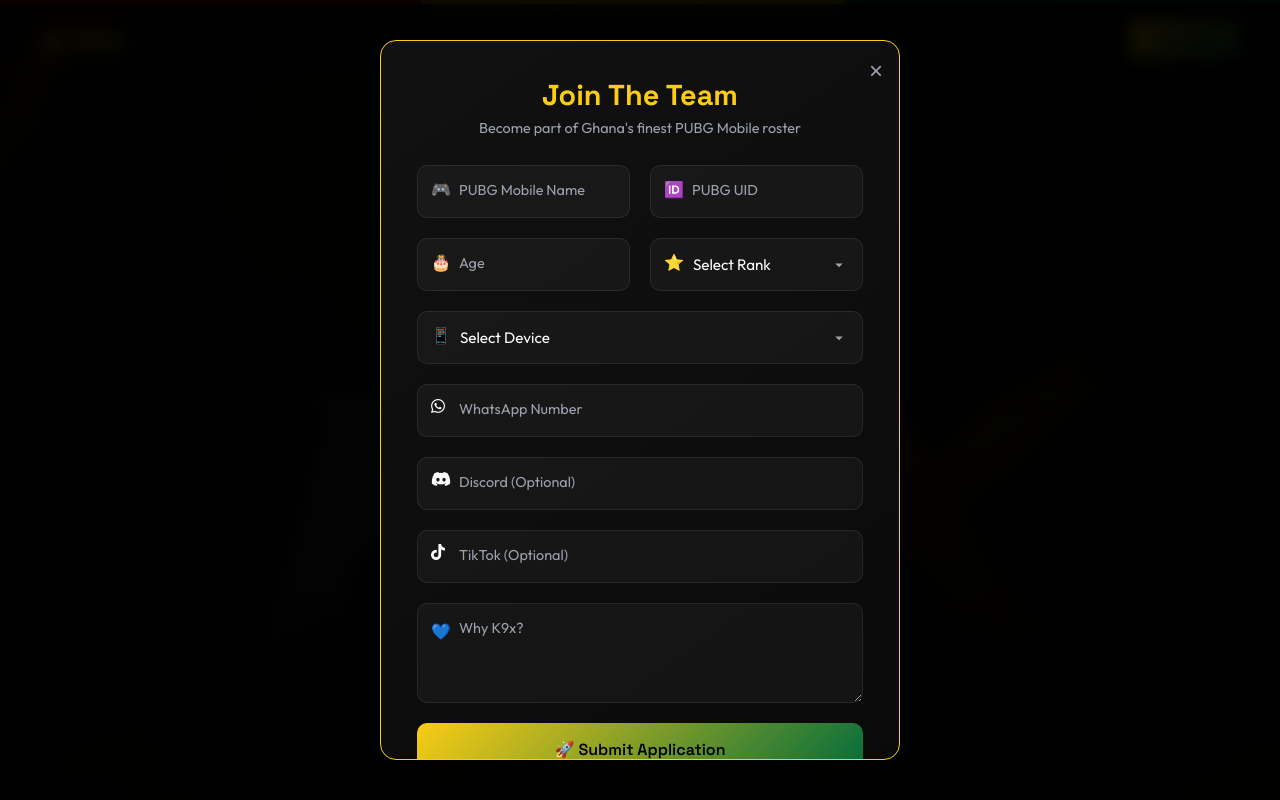
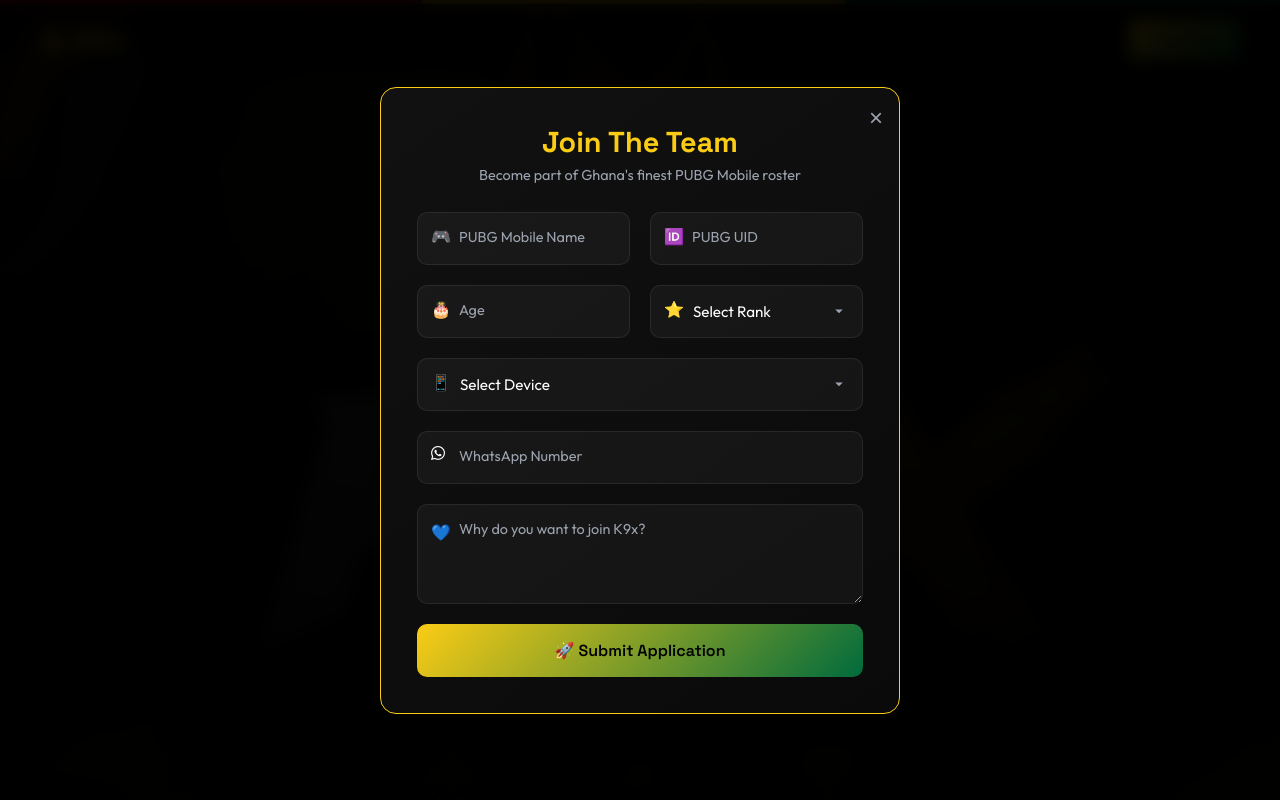
Before and after one commit to anonymousgh01-bit/K9xEsports, a React (Vite) app: page / in a window 1280 px wide. Both pictures are taken after a click on the button "Join Now". Shown: the top 800 px of the page. Built offline with nearby package versions, Linux system fonts and the light colour scheme.

Commit message:
Update App.jsx

```diff
--- a/src/App.jsx
+++ b/src/App.jsx
@@ -1,10 +1,6 @@
 import { useState, useEffect } from 'react';
 import './index.css';
 import './App.css';
-
-// ========================
-// COMPONENTS
-// ========================
 
 function Navbar({ onJoin }) {
   return (
@@ -68,19 +64,6 @@
       <button className="hero-btn" onClick={onJoin}>
         Join K9x
       </button>
-
-      {/* Social Links */}
-      <div className="social-links">
-        <a href="https://discord.gg/k9x" target="_blank" rel="noopener noreferrer" className="social-link social-discord" title="Join Discord">
-          <i className="fab fa-discord"></i>
-        </a>
-        <a href="https://tiktok.com/@k9xesports" target="_blank" rel="noopener noreferrer" className="social-link social-tiktok" title="Follow TikTok">
-          <i className="fab fa-tiktok"></i>
-        </a>
-        <a href="https://wa.me/233500000000" target="_blank" rel="noopener noreferrer" className="social-link social-whatsapp" title="WhatsApp">
-          <i className="fab fa-whatsapp"></i>
-        </a>
-      </div>
     </section>
   );
 }
@@ -115,15 +98,13 @@
   const [isSubmitting, setIsSubmitting] = useState(false);
   const [isSuccess, setIsSuccess] = useState(false);
 
-// CHANGE THIS:
-const API_URL = 'https://k9xesports.onrender.com';
-
   const handleSubmit = async (e) => {
   e.preventDefault();
   setIsSubmitting(true);
 
   try {
     const form = e.target;
+
     const formData = {
       pubgName: form.pubgName.value,
       pubgUid: form.pubgUid.value,
@@ -136,27 +117,44 @@
       why: form.why.value,
     };
 
+    const API_URL = 'https://k9xesports.onrender.com';
+
     const response = await fetch(`${API_URL}/api/apply`, {
       method: 'POST',
-        headers: { 'Content-Type': 'application/json' },
-        body: JSON.stringify(formData)
+      headers: {
+        'Content-Type': 'application/json',
+      },
+      body: JSON.stringify(formData),
     });
 
     const result = await response.json();
 
-      if (result.success) {
+    console.log('Server Response:', result);
+
+    if (response.ok && result.success) {
       setIsSuccess(true);
+
       setTimeout(() => {
         setIsSuccess(false);
         onClose();
         form.reset();
       }, 2500);
     } else {
-        alert('Submission failed. Please try again.');
+      alert(result.error || 'Submission failed.');
     }
   } catch (error) {
-      console.error('Error:', error);
-      alert('Could not connect to server. Please try again.');
+    console.error('Connection Error:', error);
+
+    alert(
+      `Connection Error
+
+${error.message}
+
+Make sure:
+1. Backend is running
+2. Backend is on port 3001
+3. CORS is configured correctly`
+    );
   } finally {
     setIsSubmitting(false);
   }
@@ -214,21 +212,9 @@
                 <div className="form-group full">
                   <select name="device" className="form-select" required defaultValue="">
                     <option value="" disabled>Select Device</option>
-                    <option value="iPhone 15 Pro Max">iPhone 15 Pro Max</option>
-                    <option value="iPhone 15 Pro">iPhone 15 Pro</option>
-                    <option value="iPhone 15">iPhone 15</option>
-                    <option value="iPhone 14 Pro Max">iPhone 14 Pro Max</option>
-                    <option value="iPhone 14 Pro">iPhone 14 Pro</option>
-                    <option value="iPhone 14">iPhone 14</option>
-                    <option value="iPhone 13 Pro Max">iPhone 13 Pro Max</option>
-                    <option value="iPhone 13 Pro">iPhone 13 Pro</option>
-                    <option value="iPhone 13">iPhone 13</option>
-                    <option value="iPhone SE">iPhone SE</option>
-                    <option value="iPad Pro">iPad Pro</option>
-                    <option value="iPad Air">iPad Air</option>
-                    <option value="Android Phone">Android Phone</option>
-                    <option value="Android Tablet">Android Tablet</option>
-                    <option value="Emulator">Emulator</option>
+                    <option value="iPhone">iPhone</option>
+                    <option value="Android">Android</option>
+                    <option value="Tablet">Tablet</option>
                   </select>
                   <span className="input-icon">📱</span>
                 </div>
@@ -240,21 +226,9 @@
                 </div>
 
                 <div className="form-group full">
-                  <input type="text" name="discord" className="form-input" placeholder=" " />
-                  <i className="input-icon fab fa-discord" style={{fontSize: '16px'}}></i>
-                  <label className="float-label">Discord (Optional)</label>
-                </div>
-
-                <div className="form-group full">
-                  <input type="text" name="tiktok" className="form-input" placeholder=" " />
-                  <i className="input-icon fab fa-tiktok" style={{fontSize: '16px'}}></i>
-                  <label className="float-label">TikTok (Optional)</label>
-                </div>
-
-                <div className="form-group full">
                   <textarea name="why" className="form-input" placeholder=" " required></textarea>
                   <span className="input-icon" style={{top: '18px'}}>💙</span>
-                  <label className="float-label">Why K9x?</label>
+                  <label className="float-label">Why do you want to join K9x?</label>
                 </div>
               </div>
 
@@ -268,7 +242,7 @@
             <div className="success-icon">✓</div>
             <h3>🎉 Welcome to K9x!</h3>
             <p>Your application has been received.</p>
-            <p className="link-hint">Join Discord: <a href="https://discord.gg/k9x" target="_blank">discord.gg/k9x</a></p>
+            <p className="link-hint">Join Discord for updates: <a href="https://discord.gg/k9x" target="_blank">discord.gg/k9x</a></p>
           </div>
         )}
       </div>
@@ -286,14 +260,14 @@
       <p>© 2026 K9x Esports. All rights reserved.</p>
 
       <div className="footer-social">
-        <a href="https://discord.gg/k9x" target="_blank" rel="noopener noreferrer" className="social-link social-discord">
+        <a href="https://discord.gg/k9x" target="_blank" rel="noopener noreferrer" className="social-link social-discord" title="Join Discord">
           <i className="fab fa-discord"></i>
         </a>
-        <a href="https://tiktok.com/@k9xesports" target="_blank" rel="noopener noreferrer" className="social-link social-tiktok">
+        <a href="https://tiktok.com/@k9xesports" target="_blank" rel="noopener noreferrer" className="social-link social-tiktok" title="Follow TikTok">
           <i className="fab fa-tiktok"></i>
         </a>
-        <a href="https://wa.me/233500000000" target="_blank" rel="noopener noreferrer" className="social-link social-whatsapp">
-          <i className="fab fa-whatsapp"></i>
+        <a href="https://youtube.com/k9xEsports" target="_blank" rel="noopener noreferrer" className="social-link social-youtube" title="YouTube Channel">
+          <i className="fab fa-youtube"></i>
         </a>
       </div>
     </footer>
```
Lines whose indentation alone changed are shown as unchanged.
